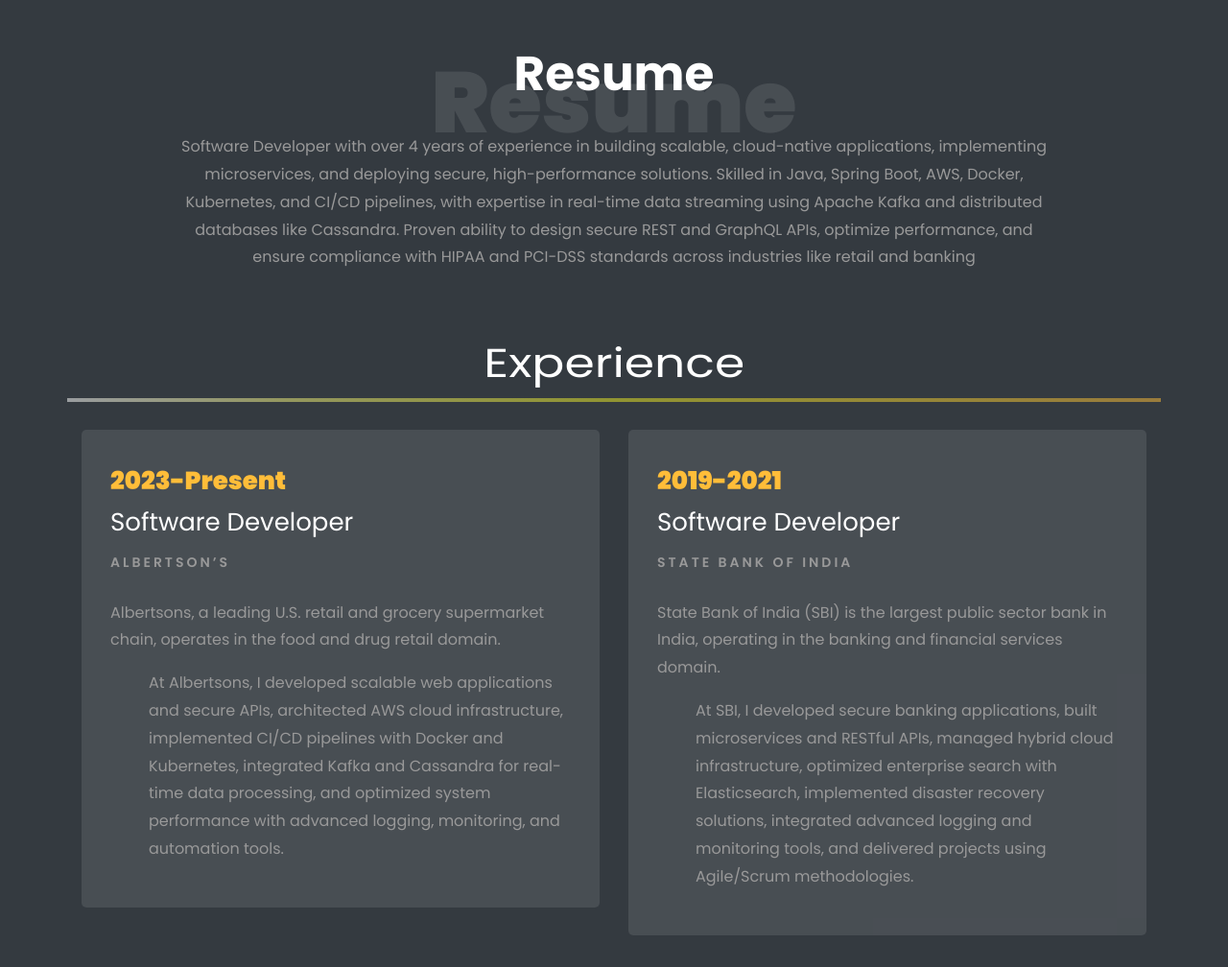
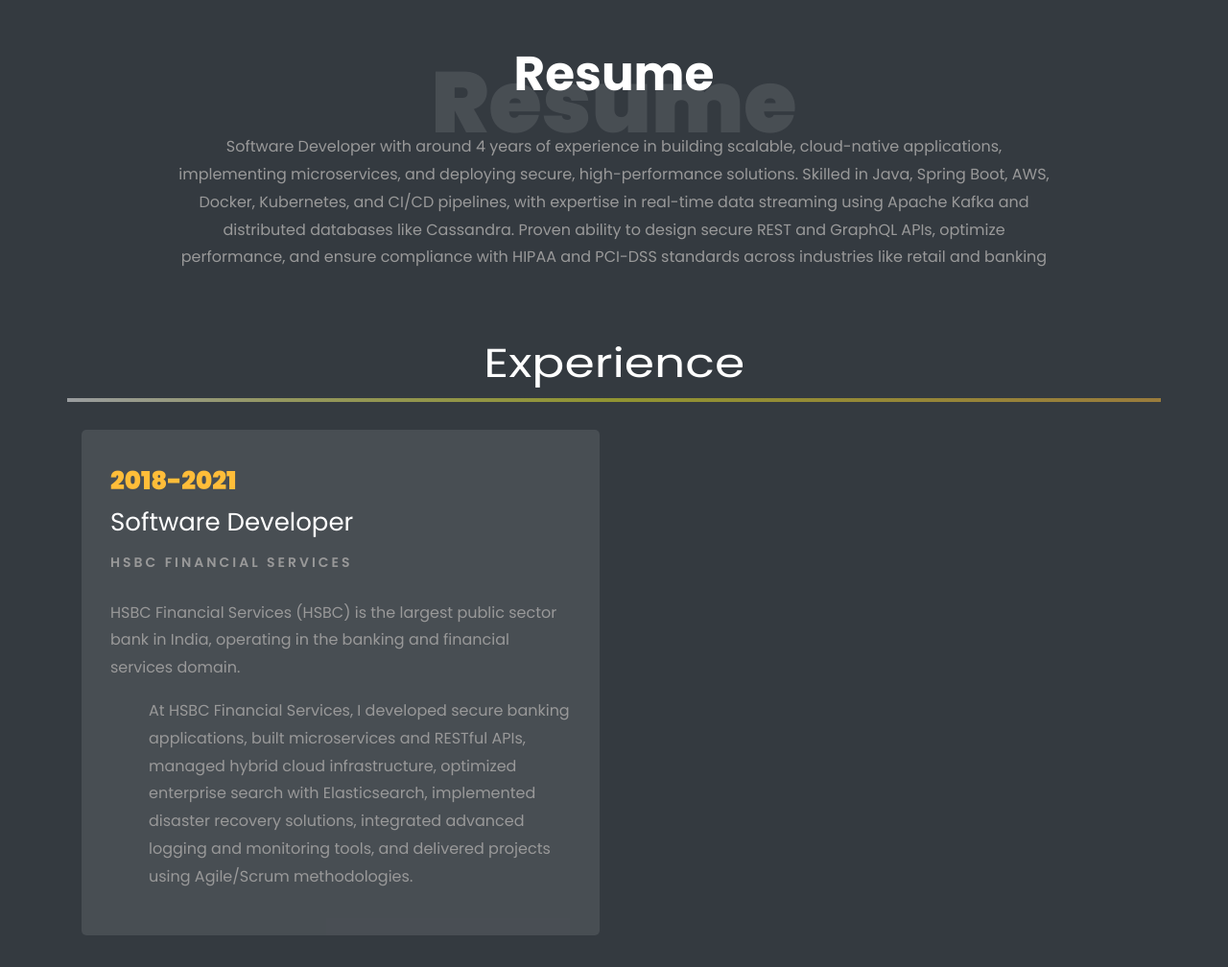
Before and after one commit to lakshman289/Lakshman289.github.io, a plain HTML site: page index.html in a window 1280 px wide. Shown: the part 1580-2588 px from the top of the page at 96% size. Drawn offline with Linux system fonts and the light colour scheme; files whose address does not match are found by name.

Commit message:
Update index.html

```diff
--- a/index.html
+++ b/index.html
@@ -188,7 +188,7 @@
 						<br>
 						<br>
 			            <h2>A Software Developer</h2>
-						<!-- <h2 class="d-flex" style="margin-bottom: 0">With over 5 years of experience</h2> -->
+						<!-- <h2 class="d-flex" style="margin-bottom: 0">With over 4 years of experience</h2> -->
 						<!-- <br> -->
 			            <!-- <p><a href="https://github.com/Sindhu1111-333" class="btn btn-white btn-outline-white py-3 px-4">My works</a></p>-->
 						<div class="row justify-content-center mt-5">
@@ -306,7 +306,7 @@
           	<h1 class="big big-2">Resume</h1>
             <h2 class="mb-4">Resume</h2>
             <p>
-				Software Developer with over 4 years of experience in building scalable, cloud-native applications, implementing microservices, and deploying secure, high-performance solutions. Skilled in Java, Spring Boot, AWS, Docker, Kubernetes, and CI/CD pipelines, with expertise in real-time data streaming using Apache Kafka and distributed databases like Cassandra. Proven ability to design secure REST and GraphQL APIs, optimize performance, and ensure compliance with HIPAA and PCI-DSS standards across industries like retail and banking</p>
+				Software Developer with around 4 years of experience in building scalable, cloud-native applications, implementing microservices, and deploying secure, high-performance solutions. Skilled in Java, Spring Boot, AWS, Docker, Kubernetes, and CI/CD pipelines, with expertise in real-time data streaming using Apache Kafka and distributed databases like Cassandra. Proven ability to design secure REST and GraphQL APIs, optimize performance, and ensure compliance with HIPAA and PCI-DSS standards across industries like retail and banking</p>
           </div>
         </div>
 
@@ -317,7 +317,7 @@
 		<br>
 
 		<div class="row">
-				<div class="col-md-6">
+				<!--<div class="col-md-6">
 					<div class="resume-wrap ftco-animate">
 						<span class="date">2023-Present</span>
 						<h2>Software Developer</h2>
@@ -329,16 +329,16 @@
 						</p>
 					</div>
 
-				</div>
+				</div>-->
 
 				<div class="col-md-6">
 					<div class="resume-wrap ftco-animate">
-						<span class="date">2019-2021</span>
+						<span class="date">2018-2021</span>
 						<h2>Software Developer</h2>
-						<span class="position">State Bank of India</span>
-						<p class="mt-4"> State Bank of India (SBI) is the largest public sector bank in India, operating in the banking and financial services domain.
+						<span class="position">HSBC Financial Services</span>
+						<p class="mt-4"> HSBC Financial Services (HSBC) is the largest public sector bank in India, operating in the banking and financial services domain.
 							<ul>
-								<p> At SBI, I developed secure banking applications, built microservices and RESTful APIs, managed hybrid cloud infrastructure, optimized enterprise search with Elasticsearch, implemented disaster recovery solutions, integrated advanced logging and monitoring tools, and delivered projects using Agile/Scrum methodologies. </p>
+								<p> At HSBC Financial Services, I developed secure banking applications, built microservices and RESTful APIs, managed hybrid cloud infrastructure, optimized enterprise search with Elasticsearch, implemented disaster recovery solutions, integrated advanced logging and monitoring tools, and delivered projects using Agile/Scrum methodologies. </p>
 							</ul>
 						</p>
 					</div>
```
